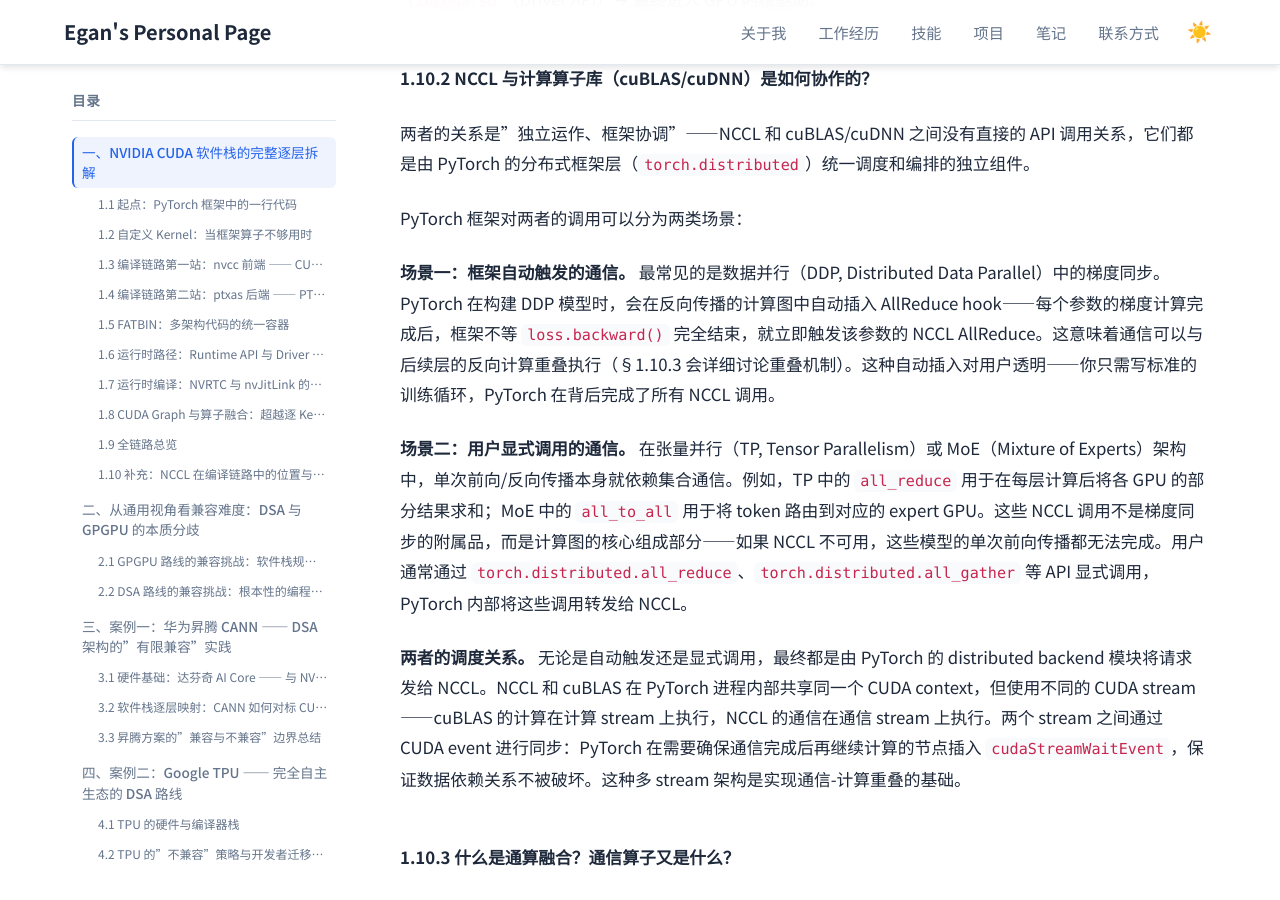
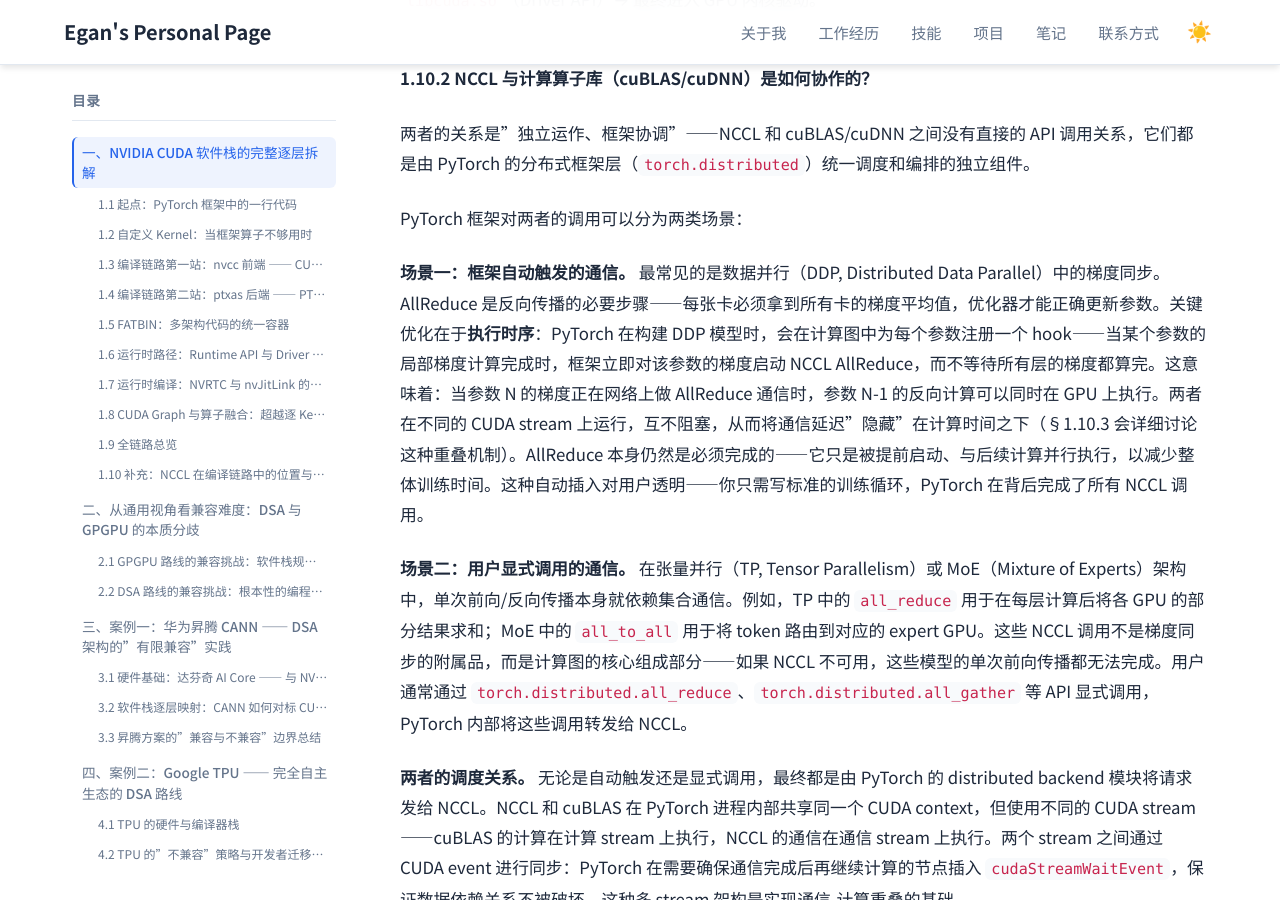
Before and after one commit to Lejun-Hu/Lejun-Hu.github.io, a Jekyll site: the page built from _notes/2026-8-15-cuda-ecosystem-compatibility.md, in a window 1280 px wide and 900 px high, scrolled down 22972 px. Built offline with Jekyll 4.4.1, drawn with Linux system fonts in a browser that asks for light colours.

Commit message:
clarify AllReduce timing: gradient sync is mandatory, just started earlier for overlap

```diff
--- a/_notes/2026-8-15-cuda-ecosystem-compatibility.md
+++ b/_notes/2026-8-15-cuda-ecosystem-compatibility.md
@@ -547,7 +547,7 @@ PyTorch 在运行时通过动态链接加载 `libnccl.so`。加载后，CPU 端
 
 PyTorch 框架对两者的调用可以分为两类场景：
 
-**场景一：框架自动触发的通信。** 最常见的是数据并行（DDP, Distributed Data Parallel）中的梯度同步。PyTorch 在构建 DDP 模型时，会在反向传播的计算图中自动插入 AllReduce hook——每个参数的梯度计算完成后，框架不等 `loss.backward()` 完全结束，就立即触发该参数的 NCCL AllReduce。这意味着通信可以与后续层的反向计算重叠执行（§1.10.3 会详细讨论重叠机制）。这种自动插入对用户透明——你只需写标准的训练循环，PyTorch 在背后完成了所有 NCCL 调用。
+**场景一：框架自动触发的通信。** 最常见的是数据并行（DDP, Distributed Data Parallel）中的梯度同步。AllReduce 是反向传播的必要步骤——每张卡必须拿到所有卡的梯度平均值，优化器才能正确更新参数。关键优化在于**执行时序**：PyTorch 在构建 DDP 模型时，会在计算图中为每个参数注册一个 hook——当某个参数的局部梯度计算完成时，框架立即对该参数的梯度启动 NCCL AllReduce，而不等待所有层的梯度都算完。这意味着：当参数 N 的梯度正在网络上做 AllReduce 通信时，参数 N-1 的反向计算可以同时在 GPU 上执行。两者在不同的 CUDA stream 上运行，互不阻塞，从而将通信延迟"隐藏"在计算时间之下（§1.10.3 会详细讨论这种重叠机制）。AllReduce 本身仍然是必须完成的——它只是被提前启动、与后续计算并行执行，以减少整体训练时间。这种自动插入对用户透明——你只需写标准的训练循环，PyTorch 在背后完成了所有 NCCL 调用。
 
 **场景二：用户显式调用的通信。** 在张量并行（TP, Tensor Parallelism）或 MoE（Mixture of Experts）架构中，单次前向/反向传播本身就依赖集合通信。例如，TP 中的 `all_reduce` 用于在每层计算后将各 GPU 的部分结果求和；MoE 中的 `all_to_all` 用于将 token 路由到对应的 expert GPU。这些 NCCL 调用不是梯度同步的附属品，而是计算图的核心组成部分——如果 NCCL 不可用，这些模型的单次前向传播都无法完成。用户通常通过 `torch.distributed.all_reduce`、`torch.distributed.all_gather` 等 API 显式调用，PyTorch 内部将这些调用转发给 NCCL。
 
```
